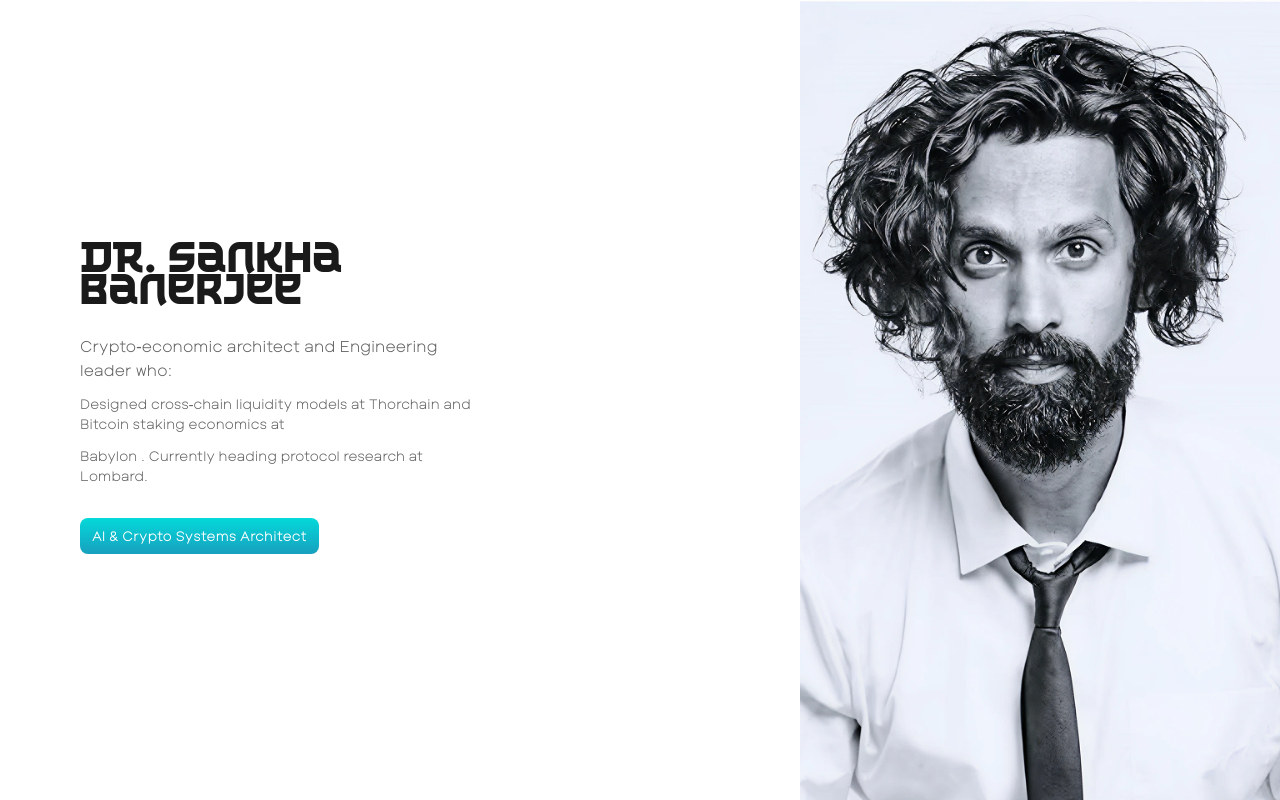
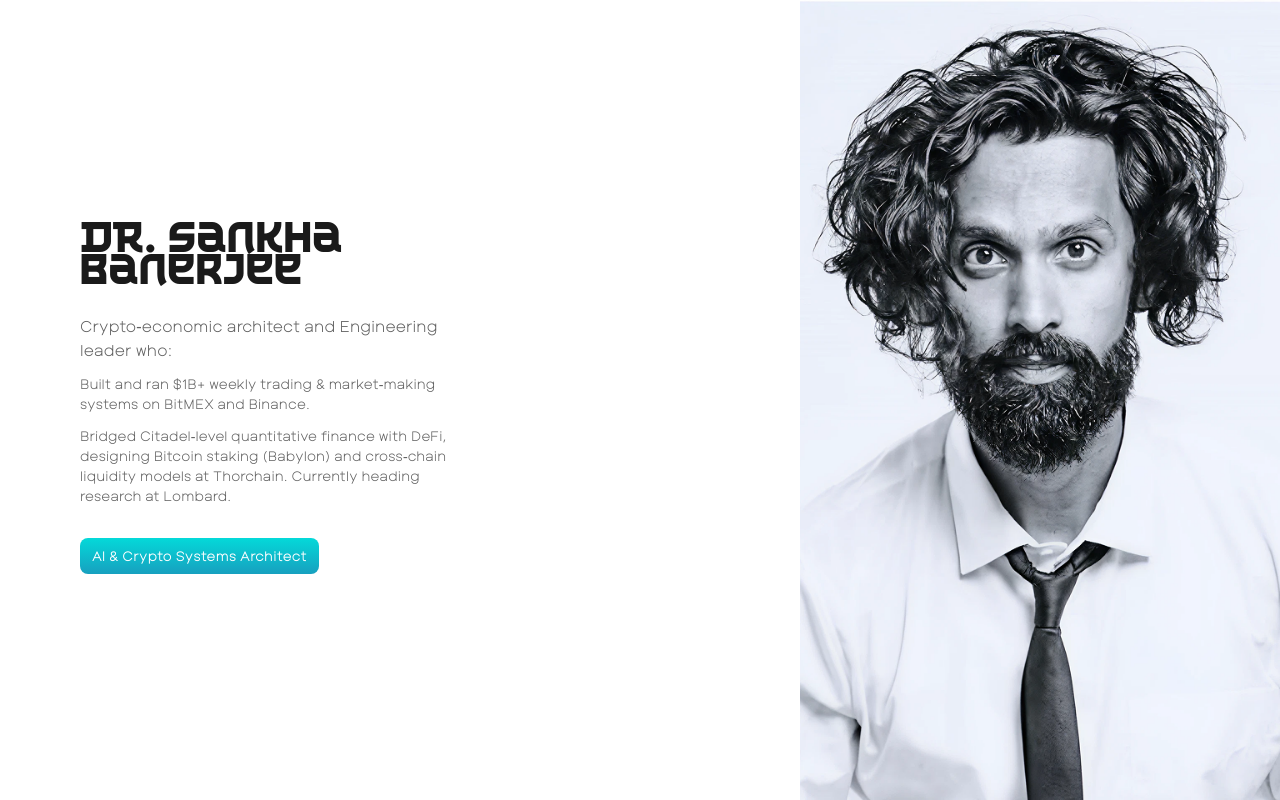
Before and after one commit to chadury2021/sankha-resume, a React (Vite) app: page / in a window 1280 px wide. Built offline with nearby package versions, Linux system fonts and the light colour scheme.

Commit message:
Text changes

```diff
--- a/src/pages/Home/Home.tsx
+++ b/src/pages/Home/Home.tsx
@@ -19,9 +19,12 @@ const Home = () => {
         </h1>
         <p className="mb-3">Crypto‑economic architect and Engineering leader who:</p>
         <p className="mb-3 text-sm">
-          Designed cross‑chain liquidity models at Thorchain and Bitcoin staking economics at
+          Built and ran $1B+ weekly trading & market‑making systems on BitMEX and Binance.
         </p>
-        <p className="mb-8 text-sm">Babylon . Currently heading protocol research at Lombard.</p>
+        <p className="mb-8 text-sm">
+          Bridged Citadel‑level quantitative finance with DeFi, designing Bitcoin staking (Babylon)
+          and cross‑chain liquidity models at Thorchain. Currently heading research at Lombard.
+        </p>
         <Link
           to="/experience"
           className="text-sm font-medium inline-flex items-center h-9 px-3 rounded-lg text-white bg-gradient-to-b from-[#04D9D9] to-[#17A0BF]"
```
